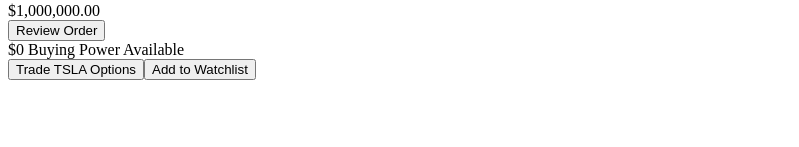
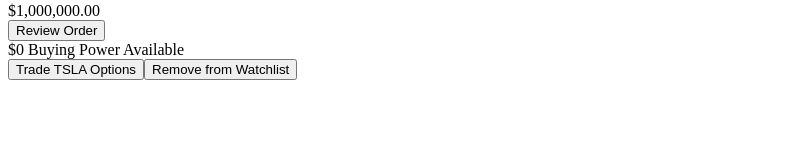
Before and after one commit to tradingtrove/buy_sell_module, a React app: page / in a window 1280 px wide. Shown: the part 153-300 px from the top of the page, without its empty margins (0-799 px from the left). Built offline with nearby package versions, Linux system fonts and the light colour scheme; no server answers; the HTML template or start-up script is replaced by a standard one.

Commit message:
Complete conditional rendering of Add or Remove from Watchlist

```diff
--- a/src/App.jsx
+++ b/src/App.jsx
@@ -1,5 +1,6 @@
 import React from 'react';
 import axios from 'axios';
+import _ from 'lodash';
 import DisplayContainer from './Dropdown.jsx';
 
 export const Input = ({ label, disabled, onChange, min, name, value, placeholderText }) => (
@@ -17,16 +18,16 @@
 
     this.state = {
       stock: {
-        symbol: '0',
+        symbol: '',
         stopprice: '0',
         limitprice: '0',
         quantity: '0',
         last_extended_hours_trade_price: '0',
       },
       account: {
-        buying_power: "",
+        buying_power: '',
         option_level: 0,
-        watchlist: "",
+        watchlist: '',
       },
       side: 'buy',
       // ordertype: 'stoplimit',
@@ -140,6 +141,10 @@
   }
 
   render() {
+    const isWatched = (symbol) => {
+      return _.includes(this.state.account.watchlist.split(','), symbol);
+    };
+
     return (
       <React.Fragment>
         <div>Buy { this.state.stock.symbol }</div>
@@ -188,7 +193,7 @@
         <button type="submit">Review Order</button>
         <div>{this.state.side === 'buy' ? `${this.handlePriceChange(`$${Math.round(Number(this.state.account.buying_power) * 100) / 100}`)} Buying Power Available` : `${Math.round(this.state.stock.quantity)} Shares Available`}</div>
         <button type="submit">Trade TSLA Options</button>
-        <button type="submit">Add to Watchlist</button>
+        <button type="submit">{isWatched(this.state.stock.symbol) ? 'Remove from Watchlist' : 'Add to Watchlist'}</button>
       </React.Fragment>
     );
   }
```
Also changed, not shown: 1 other file (tests, documents, lock files or other folders).
